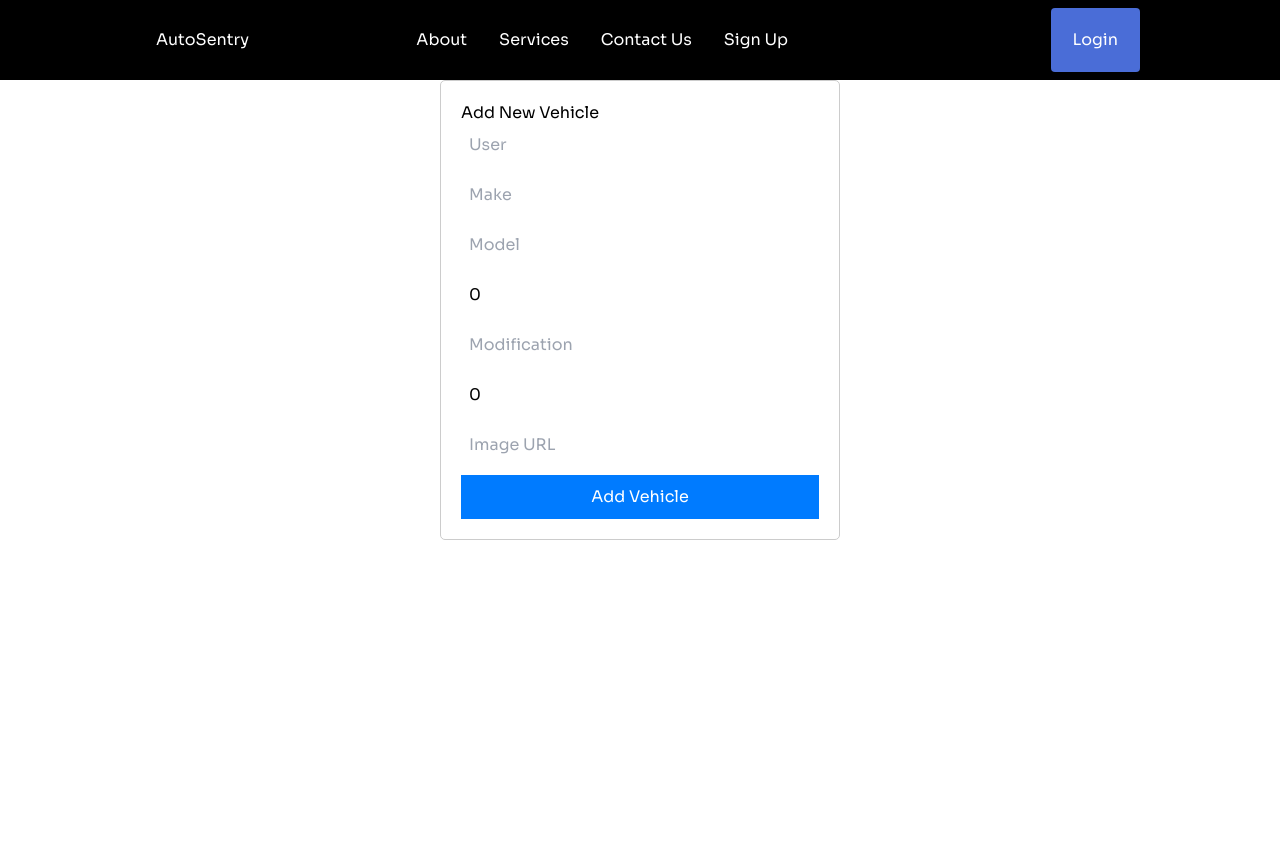
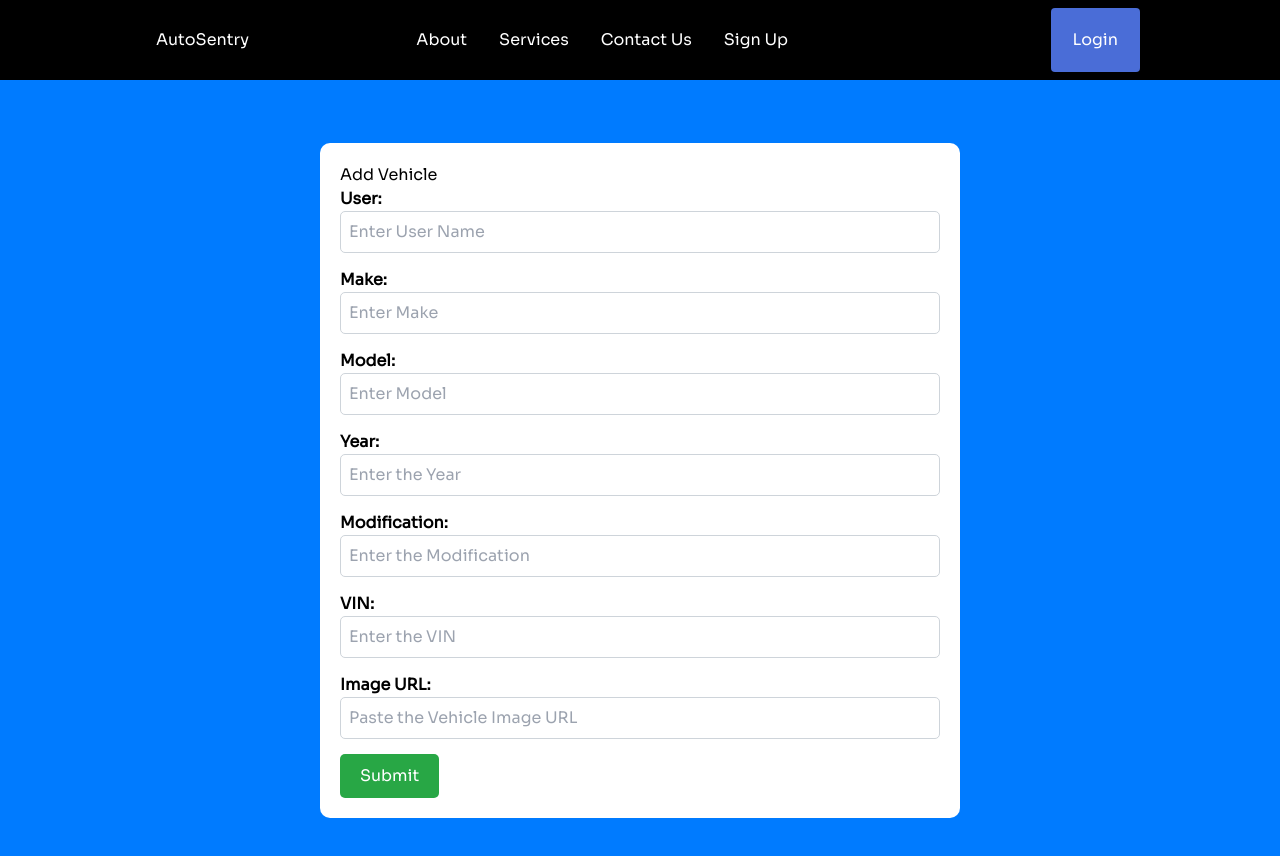
Before and after one commit to kalviumcommunity/S51_Akhil_Capstone_AutoSentry, a React (Vite) app in the folder frontend/Auto-Sentry/: page /addnew in a window 1280 px wide. Shown: the top 856 px of the page. Before the commit the page ends 800 px from the top, so only its background shows below. Built offline with nearby package versions, Linux system fonts and the light colour scheme.

Commit message:
Implemented update and delete vehicles in frontend

```diff
--- a/frontend/Auto-Sentry/src/App.jsx
+++ b/frontend/Auto-Sentry/src/App.jsx
@@ -10,6 +10,7 @@ import SignUp from './pages/SignUP/SignupForm';
 import SignIN from './pages/Login/LoginForm'
 import Garage from './pages/Garage/Garage';
 import Addnew from './components/Add New/addnew'
+import UpdateVehicle from './components/Update Vehicle/updateVehicle';
 
 function App() {
   return (
@@ -24,6 +25,7 @@ function App() {
         <Route path="/signin" element={<SignIN />} />
         <Route path="/garage" element={<Garage />} />
         <Route path="/addnew" element={<Addnew />} />
+        <Route path='/update/:id' element={<UpdateVehicle />}/>
       </Routes>
     </Router>
   );
--- a/frontend/Auto-Sentry/src/components/Add New/addnew.css
+++ b/frontend/Auto-Sentry/src/components/Add New/addnew.css
@@ -1,28 +1,40 @@
-/* AddNew.css */
+/* styles.css */
 
 .form-container {
-    max-width: 400px;
-    margin: 0 auto;
-    padding: 20px;
-    border: 1px solid #ccc;
-    border-radius: 5px;
-  }
+  display: flex;
+  justify-content: center;
+  align-items: center;
+  height: 100vh;
+  background-color: #007bff; /* Primary color */
+}
 
-  .input-field {
-    width: 100%;
-    margin-bottom: 10px;
-    padding: 8px;
-  }
+.form-content {
+  width: 50%;
+  background-color: #ffffff; /* White color */
+  border-radius: 10px;
+  padding: 20px;
+}
 
-  .button {
-    width: 100%;
-    padding: 10px;
-    background-color: #007bff;
-    color: #fff;
-    border: none;
-    cursor: pointer;
-  }
+.form-group {
+  margin-bottom: 15px;
+}
 
-  .button:hover {
-    background-color: #0056b3;
-  }
+.form-label {
+  font-weight: bold;
+}
+
+.form-control {
+  width: 100%;
+  padding: 8px;
+  border: 1px solid #ced4da; /* Bootstrap default border color */
+  border-radius: 5px;
+}
+
+.btn-submit {
+  background-color: #28a745; /* Success color */
+  color: #ffffff; /* White text color */
+  border: none;
+  padding: 10px 20px;
+  border-radius: 5px;
+  cursor: pointer;
+}
--- a/frontend/Auto-Sentry/src/components/Add New/addnew.jsx
+++ b/frontend/Auto-Sentry/src/components/Add New/addnew.jsx
@@ -1,113 +1,72 @@
-// AddNew.jsx
 
 import React, { useState } from 'react';
+import './addnew.css';
 import axios from 'axios';
 import { useNavigate } from 'react-router-dom';
-import './addnew.css';
 
 const AddNew = () => {
-  const [formData, setFormData] = useState({
-    user: '',
-    make: '',
-    model: '',
-    year: 0,
-    modification: '',
-    vin: 0,
-    image: '',
-  });
+  const [user, setUser] = useState()
+  const [make, setMake] = useState()
+  const [model, setModel] = useState()
+  const [year, setYear] = useState()
+  const [modification, setModification] = useState()
+  const [vin, setVin] = useState()
+  const [image, setImage] = useState()
+  const navigate = useNavigate()
 
-  const navigate = useNavigate();
-
-
-  const handleChange = (e) => {
-    const { name, value } = e.target;
-    setFormData((prevData) => ({
-      ...prevData,
-      [name]: value,
-    }));
-  };
-
-  const handleSubmit = async (e) => {
+  const Submit = (e) => {
     e.preventDefault();
-    try {
-      const res = await axios.post('http://localhost:5000/api/vehicles', formData);
-      console.log(res.data); // Handle success response
-      navigate('/garage');
-    } catch (error) {
-      console.error('Error adding new vehicle:', error);
-    }
-  };
+    axios.post("http://localhost:5000/api/vehicles",{user,make,model,year,modification,vin,image})
+    .then(result => {
+      console.log(result)
+      navigate('/garage')
+    })
+    .catch(err => console.log(err))
+  }
 
   return (
-    <div className="form-container">
-      <h2>Add New Vehicle</h2>
-      <form onSubmit={handleSubmit}>
-        <input
-          type="text"
-          name="user"
-          className="input-field"
-          placeholder="User"
-          value={formData.user}
-          onChange={handleChange}
-          required
-        />
-        <input
-          type="text"
-          name="make"
-          className="input-field"
-          placeholder="Make"
-          value={formData.make}
-          onChange={handleChange}
-          required
-        />
-        <input
-          type="text"
-          name="model"
-          className="input-field"
-          placeholder="Model"
-          value={formData.model}
-          onChange={handleChange}
-          required
-        />
-        <input
-          type="number"
-          name="year"
-          className="input-field"
-          placeholder="Year"
-          value={formData.year}
-          onChange={handleChange}
-          required
-        />
-        <input
-          type="text"
-          name="modification"
-          className="input-field"
-          placeholder="Modification"
-          value={formData.modification}
-          onChange={handleChange}
-          required
-        />
-        <input
-          type="number"
-          name="vin"
-          className="input-field"
-          placeholder="VIN"
-          value={formData.vin}
-          onChange={handleChange}
-          required
-        />
-        <input
-          type="text"
-          name="image"
-          className="input-field"
-          placeholder="Image URL"
-          value={formData.image}
-          onChange={handleChange}
-        />
-        <button type="submit" className="button">
-          Add Vehicle
-        </button>
-      </form>
+    <div className='form-container'>
+      <div className='form-content'>
+        <form onSubmit={Submit}>
+          <h2>Add Vehicle</h2>
+          <div className='form-group'>
+            <label className='form-label' htmlFor='user'>User:</label>
+            <input type='text' placeholder='Enter User Name' className='form-control'
+            onChange={(e) => setUser(e.target.value)}/>
+          </div>
+          <div className='form-group'>
+            <label className='form-label' htmlFor='make'>Make:</label>
+            <input type='text' placeholder='Enter Make' className='form-control'
+            onChange={(e) => setMake(e.target.value)}/>
+          </div>
+          <div className='form-group'>
+            <label className='form-label' htmlFor='model'>Model:</label>
+            <input type='text' placeholder='Enter Model' className='form-control'
+            onChange={(e) => setModel(e.target.value)}/>
+          </div>
+          <div className='form-group'>
+            <label className='form-label' htmlFor='year'>Year:</label>
+            <input type='number' placeholder='Enter the Year' className='form-control'
+            onChange={(e) => setYear(e.target.value)}/>
+          </div>
+          <div className='form-group'>
+            <label className='form-label' htmlFor='modification'>Modification:</label>
+            <input type='text' placeholder='Enter the Modification' className='form-control'
+            onChange={(e) => setModification(e.target.value)}/>
+          </div>
+          <div className='form-group'>
+            <label className='form-label' htmlFor='vin'>VIN:</label>
+            <input type='number' placeholder='Enter the VIN' className='form-control'
+            onChange={(e) => setVin(e.target.value)}/>
+          </div>
+          <div className='form-group'>
+            <label className='form-label' htmlFor='image'>Image URL:</label>
+            <input type='text' placeholder='Paste the Vehicle Image URL' className='form-control'
+            onChange={(e) => setImage(e.target.value)}/>
+          </div>
+          <button className='btn-submit'>Submit</button>
+        </form>
+      </div>
     </div>
   );
 };
--- /dev/null
+++ b/frontend/Auto-Sentry/src/components/Update Vehicle/updateVehicle.css
@@ -0,0 +1,40 @@
+/* styles.css */
+
+.form-container {
+    display: flex;
+    justify-content: center;
+    align-items: center;
+    height: 100vh;
+    background-color: #007bff; /* Primary color */
+  }
+
+  .form-content {
+    width: 50%;
+    background-color: #ffffff; /* White color */
+    border-radius: 10px;
+    padding: 20px;
+  }
+
+  .form-group {
+    margin-bottom: 15px;
+  }
+
+  .form-label {
+    font-weight: bold;
+  }
+
+  .form-control {
+    width: 100%;
+    padding: 8px;
+    border: 1px solid #ced4da; /* Bootstrap default border color */
+    border-radius: 5px;
+  }
+
+  .btn-submit {
+    background-color: #28a745; /* Success color */
+    color: #ffffff; /* White text color */
+    border: none;
+    padding: 10px 20px;
+    border-radius: 5px;
+    cursor: pointer;
+  }
--- /dev/null
+++ b/frontend/Auto-Sentry/src/components/Update Vehicle/updateVehicle.jsx
@@ -0,0 +1,139 @@
+import React, {useState, useEffect} from "react";
+import { useParams } from "react-router-dom";
+import axios from "axios";
+import { useNavigate } from 'react-router-dom';
+import "./updateVehicle.css";
+
+const updateVehicle = () => {
+  const { id } = useParams();
+  const [user, setUser] = useState();
+  const [make, setMake] = useState();
+  const [model, setModel] = useState();
+  const [year, setYear] = useState();
+  const [modification, setModification] = useState();
+  const [vin, setVin] = useState();
+  const [image, setImage] = useState();
+  const navigate = useNavigate();
+
+  useEffect(() => {
+      axios.get('http://localhost:5000/api/vehicles/'+id)
+      .then(result => {console.log(result)
+        setUser(result.data.user)
+        setMake(result.data.make)
+        setModel(result.data.model)
+        setYear(result.data.year)
+        setModification(result.data.modification)
+        setVin(result.data.vin)
+        setImage(result.data.image)
+    })
+      .catch(error => console.log(error))
+    }, []);
+
+    const Update = (e) => {
+        e.preventDefault();
+        axios.put("http://localhost:5000/api/vehicles/updateVehicle/"+id,{user,make,model,year,modification,vin,image})
+        .then(result => {
+          console.log(result)
+          navigate('/garage')
+        })
+        .catch(err => console.log(err))
+
+      }
+
+  return (
+    <div className="form-container">
+      <div className="form-content">
+        <form onSubmit={Update} >
+          <h2>Update Vehicle Details</h2>
+          <div className="form-group">
+            <label className="form-label" htmlFor="user">
+              User:
+            </label>
+            <input
+              type="text"
+              placeholder="Enter User Name"
+              className="form-control"
+              value={user}
+              onChange={(e) => setUser(e.target.value)}
+            />
+          </div>
+          <div className="form-group">
+            <label className="form-label" htmlFor="make">
+              Make:
+            </label>
+            <input
+              type="text"
+              placeholder="Enter Make"
+              className="form-control"
+              value={make}
+              onChange={(e) => setMake(e.target.value)}
+            />
+          </div>
+          <div className="form-group">
+            <label className="form-label" htmlFor="model">
+              Model:
+            </label>
+            <input
+              type="text"
+              placeholder="Enter Model"
+              className="form-control"
+              value={model}
+              onChange={(e) => setModel(e.target.value)}
+            />
+          </div>
+          <div className="form-group">
+            <label className="form-label" htmlFor="year">
+              Year:
+            </label>
+            <input
+              type="number"
+              placeholder="Enter the Year"
+              className="form-control"
+              value={year}
+              onChange={(e) => setYear(e.target.value)}
+            />
+          </div>
+          <div className="form-group">
+            <label className="form-label" htmlFor="modification">
+              Modification:
+            </label>
+            <input
+              type="text"
+              placeholder="Enter the Modification"
+              className="form-control"
+              value={modification}
+              onChange={(e) => setModification(e.target.value)}
+            />
+          </div>
+          <div className="form-group">
+            <label className="form-label" htmlFor="vin">
+              VIN:
+            </label>
+            <input
+              type="number"
+              placeholder="Enter the VIN"
+              className="form-control"
+              value={vin}
+              onChange={(e) => setVin(e.target.value)}
+            />
+          </div>
+          <div className="form-group">
+            <label className="form-label" htmlFor="image">
+              Image URL:
+            </label>
+            <input
+              type="text"
+              placeholder="Paste the Vehicle Image URL"
+              className="form-control"
+              value={image}
+              onChange={(e) => setImage(e.target.value)}
+            />
+          </div>
+          <button className="btn-submit">Update</button>
+        </form>
+      </div>
+    </div>
+  );
+};
+
+export default updateVehicle;
--- a/frontend/Auto-Sentry/src/pages/Garage/Garage.css
+++ b/frontend/Auto-Sentry/src/pages/Garage/Garage.css
@@ -51,3 +51,7 @@
     height: 100%;
     text-decoration: none;
   }
+
+  .btn-danger {
+    margin-left: 20px;
+  }
```
Also changed, not shown: frontend/Auto-Sentry/src/pages/Garage/Garage.jsx (+14 -0 lines), frontend/Auto-Sentry/src/components/Update Item/UpdateItem.css (deleted), frontend/Auto-Sentry/src/components/Update Item/UpdateItem.jsx (deleted), 1 other file (tests, documents, lock files or other folders).
